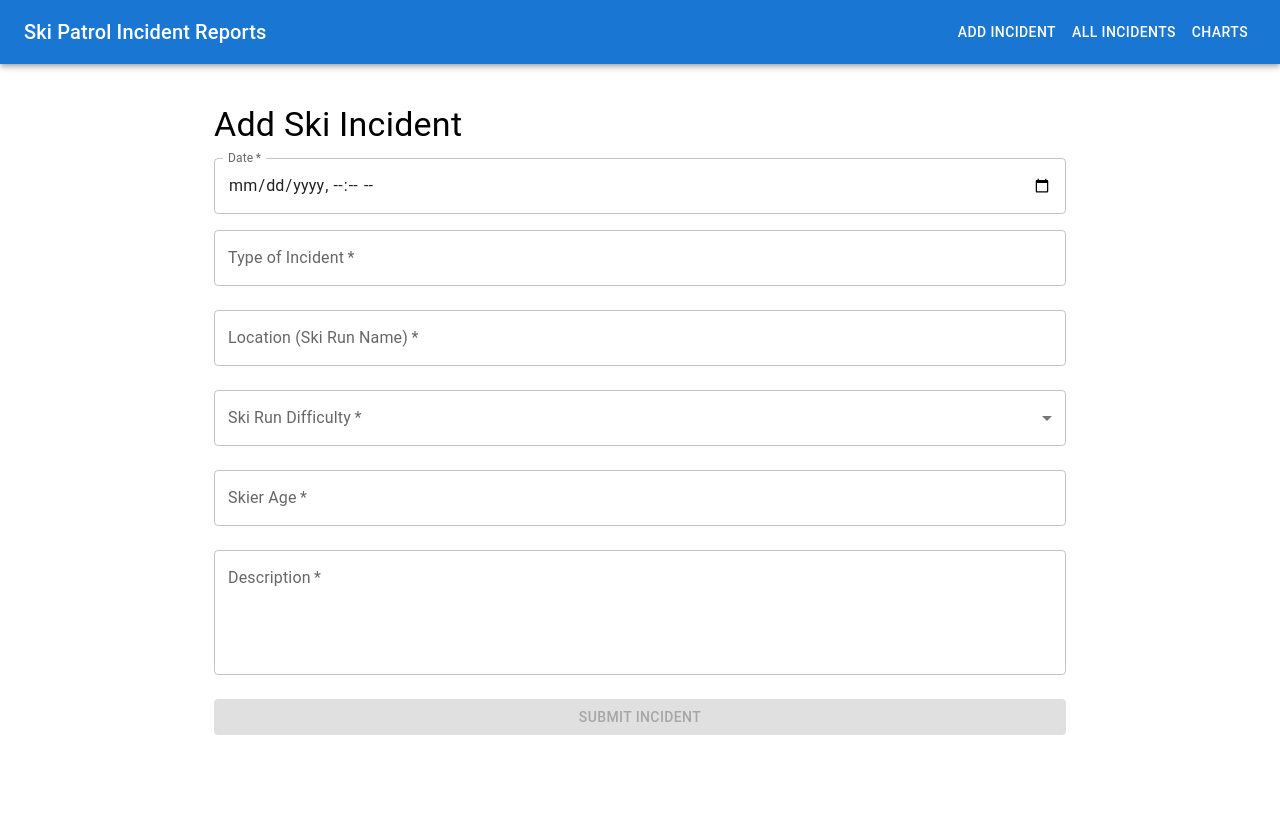
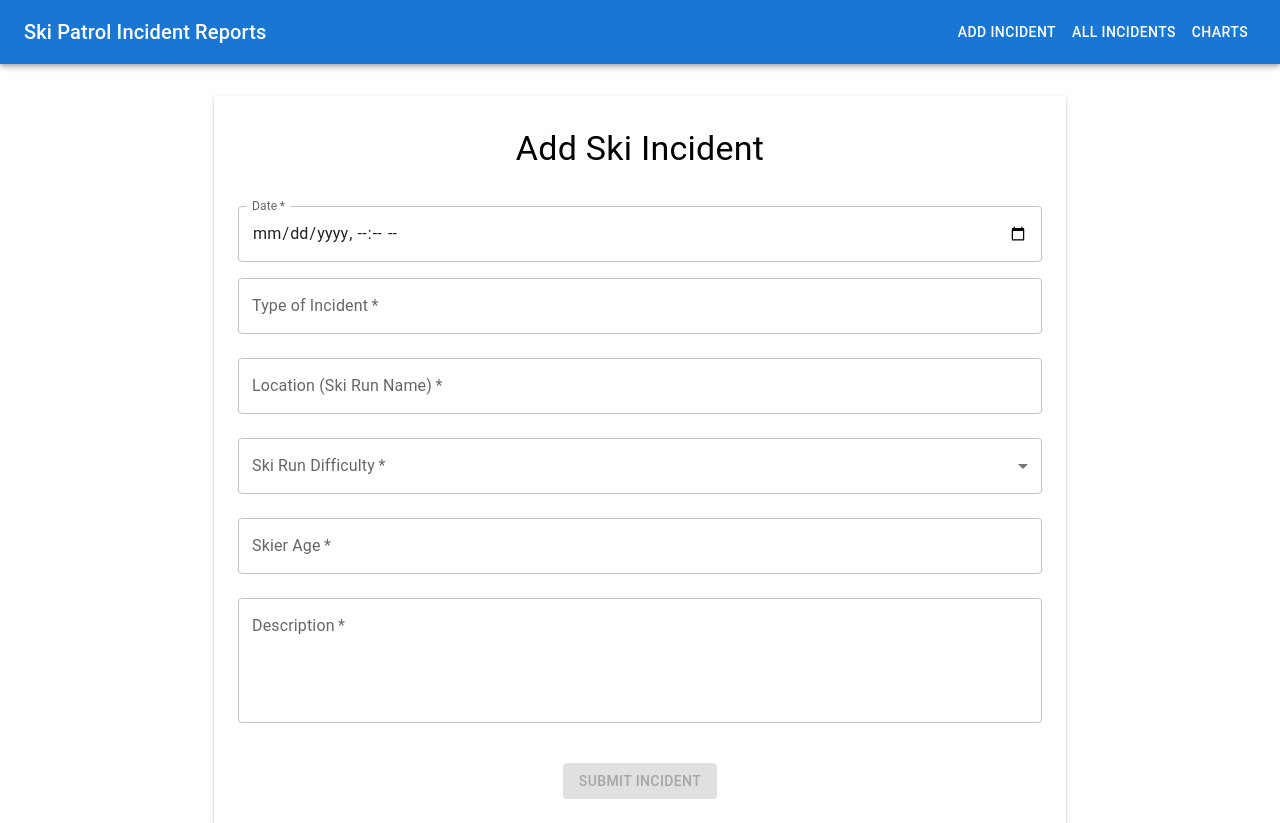
Before and after one commit to KlamChowder1/SkiPatrolIncidents, a React (Create React App) app in the folder ski-patrol-incidents/: page /add-incident in a window 1280 px wide. Before the commit the page ends 800 px from the top, so only its background shows below. Built offline with nearby package versions, Linux system fonts and the light colour scheme; no server answers.

Commit message:
fixed chart axis and styling and added box shadows

```diff
--- a/ski-patrol-incidents/src/components/AddIncidentForm.jsx
+++ b/ski-patrol-incidents/src/components/AddIncidentForm.jsx
@@ -89,12 +89,17 @@ export default function AddIncidentForm() {
 
   return (
     <Container maxWidth="md">
-      <Box sx={{ mt: 5 }}>
-        <Typography variant="h4" gutterBottom>
+      <Box sx={{ mt: 4, boxShadow: 2 }}>
+        <Typography
+          variant="h4"
+          gutterBottom
+          sx={{ pt: 4, textAlign: 'center' }}
+        >
           Add Ski Incident
         </Typography>
         {/* TODO: should try out useForm() hook */}
         <form onSubmit={handleSubmit}>
+          <Box sx={{ p: 3 }}>
             <FormControl fullWidth>
               <TextField
                 label="Date"
@@ -165,17 +170,19 @@ export default function AddIncidentForm() {
                 rows={4}
                 required
               />
+              <Box sx={{ display: 'flex', justifyContent: 'center', mt: 2 }}>
                 <Button
                   type="submit"
                   variant="contained"
                   color="primary"
                   sx={{ mt: 2 }}
-              fullWidth
                   disabled={!isFormValid()}
                 >
                   Submit Incident
                 </Button>
+              </Box>
             </FormControl>
+          </Box>
         </form>
       </Box>
     </Container>
--- a/ski-patrol-incidents/src/components/IncidentCharts.jsx
+++ b/ski-patrol-incidents/src/components/IncidentCharts.jsx
@@ -23,15 +23,15 @@ export default function IncidentCharts() {
       <CircularProgress />
     </Grid>
   ) : (
-    <Container maxWidth="xl" sx={{ paddingTop: 8 }}>
+    <Container maxWidth="xl" sx={{ px: 2 }}>
       <Grid container spacing={2} alignItems="center" justifyContent="center">
-        <Grid item sm={12} md={6} lg={4}>
+        <Grid item sm={12} md={6} lg={6}>
           <IncidentTimeLineChart incidents={incidents} />
         </Grid>
-        <Grid item sm={12} md={6} lg={4}>
+        <Grid item sm={12} md={6} lg={6}>
           <SkiRunDifficultyPieChart incidents={incidents} />
         </Grid>
-        <Grid item sm={12} md={6} lg={4}>
+        <Grid item sm={12} md={6} lg={6}>
           <SkierAgeRangeBarChart incidents={incidents} />
         </Grid>
       </Grid>
--- a/ski-patrol-incidents/src/components/IncidentList.jsx
+++ b/ski-patrol-incidents/src/components/IncidentList.jsx
@@ -6,6 +6,7 @@ import {
   Typography,
   Divider,
   CircularProgress,
+  Box,
 } from '@mui/material';
 import { useIncidents } from '../hooks/useIncident';
 import { useSnackbar } from '../hooks/useSnackbar';
@@ -65,8 +66,7 @@ const IncidentList = () => {
           </Grid>
           {groupedIncidents[date].map((incident, index) => (
             <Grid item xs={12} sm={6} md={4} key={index}>
-              <Card variant="outlined">
-                <CardContent>
+              <Box sx={{ boxShadow: 2, p: 2 }}>
                 <Typography variant="h6" component="div">
                   {new Date(incident.datetime).toLocaleTimeString([], {
                     hour: '2-digit',
@@ -78,11 +78,8 @@ const IncidentList = () => {
                   Ski Run: {incident.ski_run.name} (
                   {incident.ski_run.difficulty})
                 </Typography>
-                  <Typography variant="body2">
-                    {incident.description}
-                  </Typography>
-                </CardContent>
-              </Card>
+                <Typography variant="body2">{incident.description}</Typography>
+              </Box>
             </Grid>
           ))}
         </>
--- a/ski-patrol-incidents/src/components/charts/IncidentTimeLineChart.jsx
+++ b/ski-patrol-incidents/src/components/charts/IncidentTimeLineChart.jsx
@@ -1,9 +1,8 @@
 import React from 'react';
-import { Typography } from '@mui/material';
+import { Typography, Box } from '@mui/material';
 import {
   LineChart,
   Line,
-  Label,
   XAxis,
   YAxis,
   Tooltip,
@@ -32,7 +31,7 @@ const IncidentOverTimeLineChart = ({ incidents }) => {
     .sort((a, b) => new Date(a.date) - new Date(b.date));
 
   return (
-    <>
+    <Box sx={{ boxShadow: 2, p: 2 }}>
       <Typography variant="h6" align="center" gutterBottom>
         Incidents over Time
       </Typography>
@@ -53,7 +52,7 @@ const IncidentOverTimeLineChart = ({ incidents }) => {
           <Line type="monotone" dataKey="count" stroke="#8884d8" label="test" />
         </LineChart>
       </ResponsiveContainer>
-    </>
+    </Box>
   );
 };
 
--- a/ski-patrol-incidents/src/components/charts/SkiRunDifficultyPieChart.jsx
+++ b/ski-patrol-incidents/src/components/charts/SkiRunDifficultyPieChart.jsx
@@ -1,5 +1,5 @@
 import React from 'react';
-import { Typography } from '@mui/material';
+import { Typography, Box } from '@mui/material';
 import {
   PieChart,
   Pie,
@@ -67,7 +67,7 @@ export default function SkiRunDifficultyPieChart({ incidents }) {
   console.log(data);
 
   return (
-    <>
+    <Box sx={{ boxShadow: 2, p: 2 }}>
       <Typography variant="h6" align="center" gutterBottom>
         Incidents by Ski Run Difficulty
       </Typography>
@@ -82,6 +82,7 @@ export default function SkiRunDifficultyPieChart({ incidents }) {
             outerRadius={150}
             label={renderCustomizedLabel}
             labelLine={false}
+            margin={{ top: 20, right: 30, left: 20, bottom: 20 }}
           >
             {data.map((entry, index) => (
               <Cell key={`cell-${index}`} fill={COLOURS[entry.name]} />
@@ -91,6 +92,6 @@ export default function SkiRunDifficultyPieChart({ incidents }) {
           <Tooltip />
         </PieChart>
       </ResponsiveContainer>
-    </>
+    </Box>
   );
 }
--- a/ski-patrol-incidents/src/components/charts/SkierAgeRangeBarChart.jsx
+++ b/ski-patrol-incidents/src/components/charts/SkierAgeRangeBarChart.jsx
@@ -1,5 +1,5 @@
 import React from 'react';
-import { Typography } from '@mui/material';
+import { Typography, Box } from '@mui/material';
 import {
   BarChart,
   Bar,
@@ -41,12 +41,15 @@ export default function SkierAgeRangeBarChart({ incidents }) {
   });
 
   return (
-    <>
+    <Box sx={{ boxShadow: 2, p: 2 }}>
       <Typography variant="h6" align="center" gutterBottom>
         Incidents by Age Group
       </Typography>
       <ResponsiveContainer width="100%" height={400}>
-        <BarChart data={ageCounts}>
+        <BarChart
+          data={ageCounts}
+          margin={{ top: 20, right: 30, left: 20, bottom: 20 }}
+        >
           <CartesianGrid strokeDasharray="3 3" />
           <XAxis
             dataKey="name"
@@ -58,11 +61,10 @@ export default function SkierAgeRangeBarChart({ incidents }) {
               angle: -90,
             }}
           />
-          <Legend wrapperStyle={{ position: 'relative' }} />
           <Tooltip />
           <Bar dataKey="count" fill="#8884d8" />
         </BarChart>
       </ResponsiveContainer>
-    </>
+    </Box>
   );
 }
```
Lines whose indentation alone changed are shown as unchanged.
